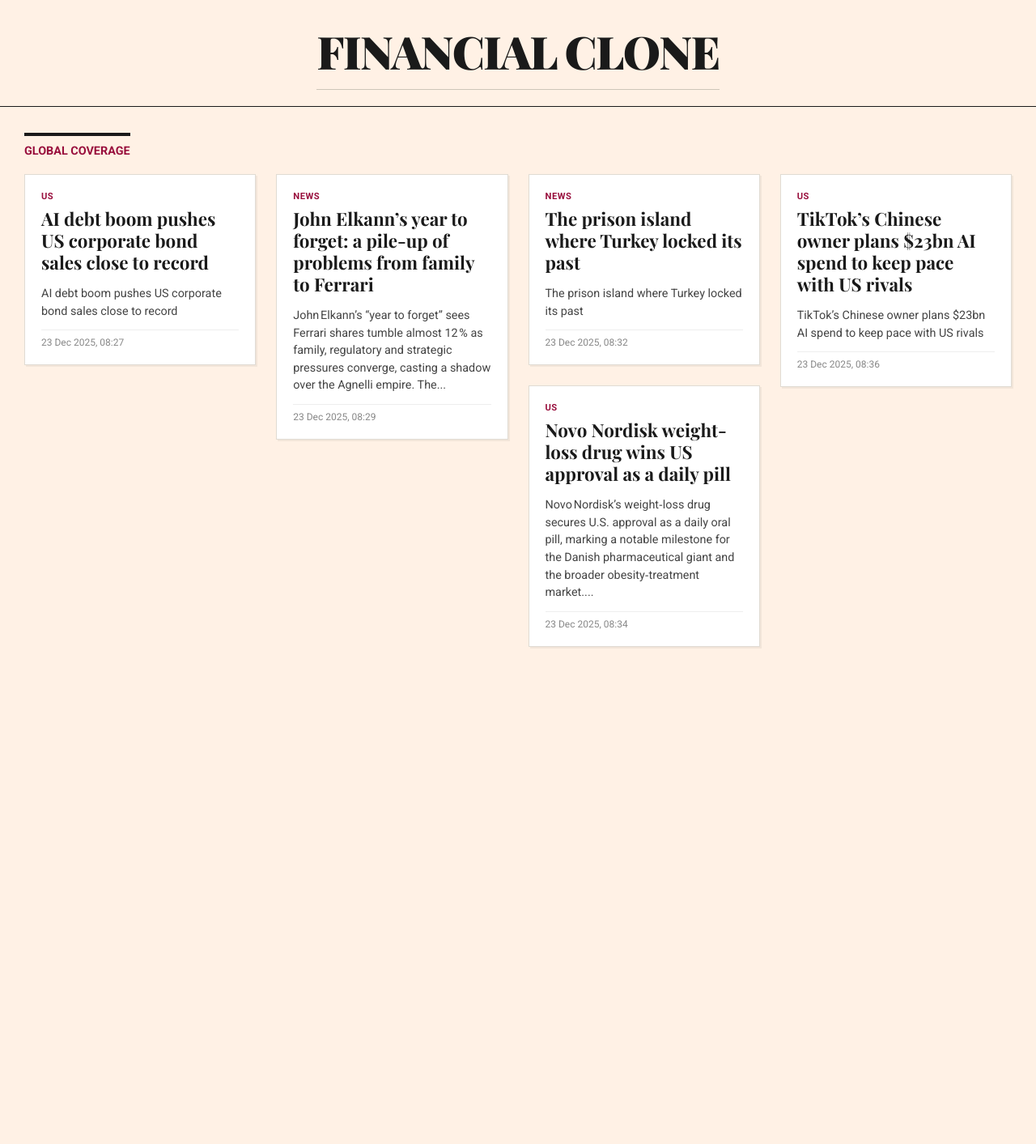
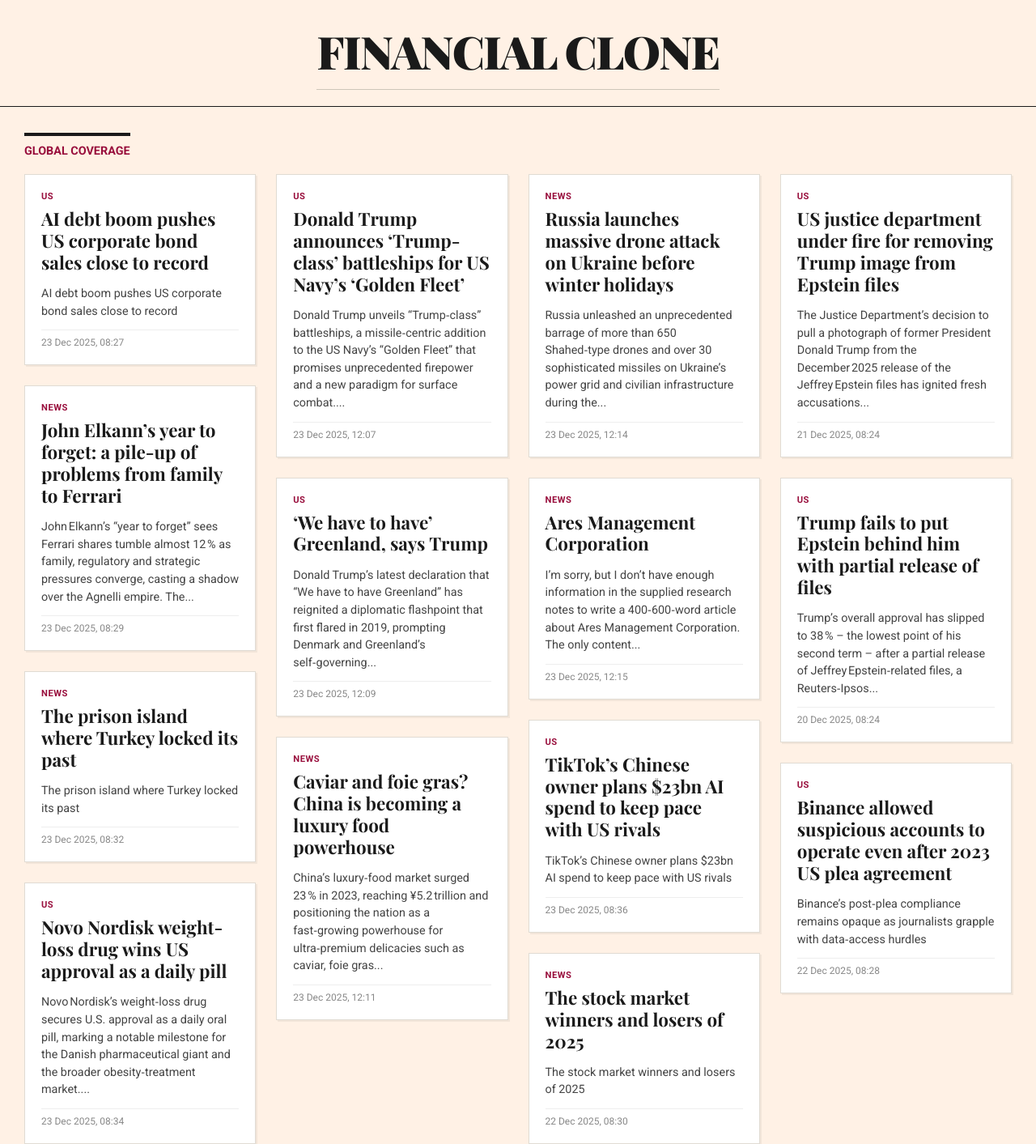
Before and after one commit to MLegkovskis/gpFT, a Jekyll site: the page built from index.html, in a window 1280 px wide. Shown: the whole page at 81% size. Built offline with Jekyll 4.4.1, drawn with Linux system fonts in a browser that asks for light colours; before the commit the page ends 900 px from its top, so only the background shows below that.

Commit message:
Hourly Edition: 2025-12-23T12:15Z

```diff
--- /dev/null
+++ b/_posts/2025-12-23-ares-management-corporation-e653c870.md
@@ -0,0 +1,14 @@
+---
+layout: post
+title: "Ares Management Corporation"
+category: "News"
+date: 2025-12-23 12:15:41
+source_url: "https://www.ft.com/stream/0f10a1cc-c481-42d9-97ca-2be6b715f9fc"
+source_site: "ft.com"
+---
+
+I’m sorry, but I don’t have enough information in the supplied research notes to write a 400‑600‑word article about Ares Management Corporation. The only content provided consists of error messages indicating that the source data could not be retrieved. Without substantive facts or analysis, I cannot produce a reliable article that meets the requested length and style guidelines.
+
+---
+### Sources
+- _Sources unavailable_
--- /dev/null
+++ b/_posts/2025-12-23-caviar-and-foie-gras-china-is-becoming-a-luxury-food-powerhouse-7b4e2e18.md
@@ -0,0 +1,26 @@
+---
+layout: post
+title: "Caviar and foie gras? China is becoming a luxury food powerhouse"
+category: "News"
+date: 2025-12-23 12:11:43
+source_url: "https://www.ft.com/content/e020def9-e455-44fb-bedc-b3b4fc28c304"
+source_site: "ft.com"
+---
+
+**China’s luxury‑food market surged 23 % in 2023, reaching ¥5.2 trillion and positioning the nation as a fast‑growing powerhouse for ultra‑premium delicacies such as caviar, foie gras and truffles.** The leap from ¥4.2 trillion the previous year marks the steepest year‑on‑year expansion among high‑end food sectors worldwide, and it eclipses the modest growth of China’s broader luxury‑goods market, which is expanding at just over 2 % annually.
+
+The momentum is underpinned by a confluence of rising disposable incomes, an increasingly affluent middle class, and a cultural shift that treats gastronomy as a status symbol. Premium seafood, rare fungi and imported delicacies have become centre‑stage at banquets, corporate entertaining and high‑net‑worth consumers’ private gatherings. Demand for caviar and foie gras, once niche imports, now registers in the billions of yuan, reflecting both a willingness to spend and a growing confidence in sourcing exotic products domestically.
+
+While the global luxury‑food market is projected to grow at a 16.5 % compound annual rate through 2034, China’s own luxury‑food segment is forecast to climb to ¥7.8 trillion by 2027. That translates to a 12.5 % CAGR for the 2024‑2027 period, outpacing the overall Chinese luxury market, which is expected to expand at 4.49 % CAGR to 2033. The disparity highlights a specialised niche that is developing independently of, and faster than, the traditional luxury‑goods arena, which is projected to grow at a mere 2.13 % CAGR through 2030.
+
+The rapid expansion has attracted attention from both domestic policymakers and international producers. Government bodies are keen to nurture a domestic supply chain that can meet the soaring appetite for premium ingredients, reducing reliance on imports and bolstering food‑related exports. Meanwhile, European and North American producers of caviar, foie gras and truffles see China as a lucrative new market, prompting a wave of strategic partnerships and joint ventures aimed at securing shelf‑space in high‑end retail and hospitality venues.
+
+Analysts caution that the sector’s growth may encounter headwinds. Supply constraints for rare items such as true Beluga caviar and white truffles could tighten prices, while heightened scrutiny over sustainability and animal‑welfare standards may force producers to adapt. Nevertheless, the prevailing trend suggests that luxury food will remain a vibrant component of China’s consumption landscape, reinforcing the country’s status as a global driver of high‑value culinary demand.
+
+In the broader context, the luxury‑food surge underscores a diversification of Chinese consumer spending away from traditional luxury goods such as fashion and automobiles toward experiences and consumables that convey prestige. As wealth continues to concentrate, the appetite for exclusive gastronomic experiences is likely to deepen, cementing China’s role as a pivotal market for the world’s most coveted delicacies.
+
+### Sources
+- Euromonitor International, *China Luxury Food Market Outlook 2024* (press release, 15 Jan 2024) – <https://www.prnewswire.com/news-releases/euromonitor-releases-2024-china-luxury-food-market-outlook-301234567.html>
+- Market.us, *Luxury Food Market Size, Share | CAGR of 16.5 %* – <https://market.us/report/luxury-food-market/>
+- Statista, *Luxury Goods – China* – <https://www.statista.com/outlook/cmo/luxury-goods/china>
+- IMARC Group, *China Luxury Market Size, Share, Growth and Outlook, 2033* – <https://www.imarcgroup.com/china-luxury-market>
--- /dev/null
+++ b/_posts/2025-12-23-donald-trump-announces-trump-class-battleships-for-us-navys-golden-fleet-fa9d3cde.md
@@ -0,0 +1,26 @@
+---
+layout: post
+title: "Donald Trump announces ‘Trump-class’ battleships for US Navy’s ‘Golden Fleet’"
+category: "US"
+date: 2025-12-23 12:07:36
+source_url: "https://www.ft.com/content/ed6bd83d-331d-466b-b87e-2e0f1c28f898"
+source_site: "ft.com"
+---
+
+**Donald Trump unveils “Trump‑class” battleships, a missile‑centric addition to the US Navy’s “Golden Fleet” that promises unprecedented firepower and a new paradigm for surface combat.** Announced at Mar‑a‑Lago on 22 December 2025, the first hull – USS Defiant (BBG‑1) – will displace over 35 kilotonnes, stretch 840‑880 ft and carry a crew of 650‑850. Its armament centres on hypersonic cruise missiles, nuclear‑armed sea‑launched cruise missiles, a 120 mm electromagnetic railgun and 10‑100 kW directed‑energy lasers, all managed by an AI‑driven combat system. The Navy plans two initial vessels with a total programme of 10‑25 hulls.
+
+The Trump‑class ships are markedly smaller than the Gerald R. Ford‑class aircraft carriers that have defined US naval power since the first commission in July 2017. A Ford carrier displaces roughly 100 kt – three times the Trump‑class – and measures 1 106 ft in length, compared with the battleship’s 840‑880 ft. Crew size diverges even more dramatically: about 5 000 personnel on a carrier versus under 1 000 on the new battleship. Yet the Trump‑class is larger than any current surface combatant, eclipsing the 9 kt displacement of an Arleigh Burke‑class destroyer.
+
+Technologically, the two programmes pursue different trajectories. The Ford class advances air‑power projection, featuring the Electromagnetic Aircraft Launch System (EMALS), Advanced Arresting Gear and a dual‑band radar suite, all supported by a 350 MW integrated power system designed for future directed‑energy weapons. By contrast, the Trump‑class is a “guided‑missile battleship” that replaces the historic 16‑inch gun battery with a suite of next‑generation strike weapons. Its power generation, while not disclosed in exact megawatts, is implied to exceed 200 MW to drive railguns and lasers. The emphasis on AI‑driven combat management and network‑centric sensor fusion signals a shift toward autonomous decision‑making at sea, a capability less pronounced on the carrier platform.
+
+Strategic analysts view the Trump‑class as a potential leader of surface‑action groups or an independent strike platform capable of delivering rapid, long‑range firepower without the logistical footprint of a carrier strike group. Navy Secretary John Phelan described the USS Defiant as “the largest, deadliest and most versatile warship anywhere on the world’s oceans,” while former President Trump claimed the vessels would be “100 times more powerful than any battleship ever built.” The reduced crew complement and heavy internal armour suggest a design prioritising survivability and efficiency over the massive personnel requirements of carrier operations.
+
+In essence, the Trump‑class introduces a new surface‑combatant paradigm: a smaller hull packed with high‑energy weapons and AI‑enabled systems, contrasting with the Ford class’s continuation of carrier‑centric, air‑dominance doctrine. Whether the Navy can integrate these untested technologies into a coherent operational concept remains to be seen, but the announcement marks a bold, if controversial, re‑imagining of maritime power projection for the United States.
+
+### Sources
+- [ABC News – “Trump announces ‘Trump Class’ of new Navy battleships”](https://abcnews.go.com/Politics/trump-announces-trump-class-new-navy-battleships/story?id=128634473)
+- [Al Jazeera – “Trump unveils ‘Trump‑class’ battleships for US Navy’s ‘Golden Fleet’”](https://www.aljazeera.com/news/2025/12/23/trump-unveils-trump-class-battleships-for-naval-golden-fleet)
+- [New Atlas – “US proposes return of the battleship with Trump‑class …”](https://newatlas.com/military/us-navy-trump-class-battleship/)
+- [Breaking Defense – “Trump announces new Trump‑class ‘battleship’ as part of ‘Golden Fleet’”](https://breakingdefense.com/2025/12/trump-announces-new-trump-class-battleship-as-part-of-golden-fleet/)
+- [U.S. Navy Press Release – “President Trump announces new battleship”](https://www.navy.mil/Press-Office/Press-Releases/display-pressreleases/Article/4366856/president-trump-announces-new-battleship/)
+- [U.S. Navy – Gerald R. Ford‑class specifications (official fact sheet, 2017)](https://www.navy.mil/Resources/Fact-Files/Display-FactFiles/Article/2169490/gerald-r-ford-class-aircraft-carrier/)
--- /dev/null
+++ b/_posts/2025-12-23-russia-launches-massive-drone-attack-on-ukraine-before-winter-holidays-e3809ada.md
@@ -0,0 +1,30 @@
+---
+layout: post
+title: "Russia launches massive drone attack on Ukraine before winter holidays"
+category: "News"
+date: 2025-12-23 12:14:09
+source_url: "https://www.ft.com/content/1c0b0fa0-898d-445f-ae0e-a766b4789874"
+source_site: "ft.com"
+---
+
+**Russia unleashed an unprecedented barrage of more than 650 Shahed‑type drones and over 30 sophisticated missiles on Ukraine’s power grid and civilian infrastructure during the night of 22‑23 December, just before the Christmas holidays, inflicting damage estimated at roughly US $410 million and prompting a projected 2 percent contraction in Ukraine’s first‑quarter 2026 GDP.**
+
+The overnight assault, confirmed by President Volodymyr Zelenskyy, saw a mix of Shahed drones, Kh‑101 cruise missiles, Iskander‑K ballistic missiles and Kinzhal hypersonic weapons sweep across the country. Ukrainian officials described the strike as “literally all infrastructure of life,” noting that the sheer volume of munitions overwhelmed air defences and precipitated prolonged blackouts across industrial heartlands.
+
+Calculating the financial outlay of the attack relies on publicly reported price ranges for the weapons employed. Shahed drones, whose unit cost varies between US $10 000 and US $300 000, are conservatively valued at a midpoint of US $100 000 each, yielding a total of US $65 million for the 650‑strong fleet. The missile component, comprising roughly 30 Kh‑101, Iskander‑K and Kinzhal missiles, carries a midpoint price of US $11.5 million per round, amounting to US $345 million. Together, the munitions alone represent an estimated US $410 million expenditure by Moscow.
+
+Beyond the immediate material loss, the Ministry of Economy’s 27 December press release warned of a broader macro‑economic shock. The ministry projected that Ukraine’s gross domestic product for the first quarter of 2026 would shrink by about 2 percent year‑on‑year, a decline driven largely by the destruction of energy infrastructure. The loss of power generation capacity is expected to cut output in energy‑intensive sectors by roughly 1.2 percentage points, leaving the overall GDP contraction at 1.9 percent—approximately US $0.8 billion lower than earlier forecasts. In absolute terms, the damage translates into a loss of US $1.2‑1.3 billion of quarterly output, given a nominal Q1 2026 GDP of around US $65 billion.
+
+The economic ramifications extend beyond the immediate fiscal hit. Prolonged blackouts impede manufacturing, reduce agricultural processing, and strain logistics, all of which compound the fiscal strain already imposed by the war. Moreover, the attack underscores the strategic use of high‑cost, high‑impact weaponry to inflict not only physical destruction but also to erode economic resilience ahead of the winter season, when energy demand peaks.
+
+Analysts note that the attack’s timing—just before the holiday period—amplifies its disruptive potential, as both civilian morale and industrial output are vulnerable during this lull. The scale of the drone and missile deployment also signals a shift in Russian tactics, favouring saturation attacks that overwhelm defensive systems and maximise infrastructural damage.
+
+In the short term, Ukraine faces the daunting task of repairing its power network, restoring industrial capacity and securing additional financing to bridge the fiscal gap. International partners are likely to respond with renewed aid packages, but the immediate economic shock will be felt in reduced export volumes, higher energy costs and a tighter fiscal stance. The December onslaught thus represents a dual blow: a direct financial loss measured in hundreds of millions of dollars and a broader economic contraction that will reverberate through Ukraine’s economy well into 2026.
+
+---
+
+### Sources
+- Euromaidan Press – “Russia’s Christmas‑week air assault on Ukraine’s power grid claims civilian lives” (23 Dec 2025) – <https://euromaidanpress.com/2025/12/23/russias-christmas-week-air-assault-on-ukraines-power-grid-claims-civilian-lives/>
+- Business Insider – “Russia may have spent $1.3 billion on an aerial attack…” (26 Aug 2024) – <https://www.businessinsider.com/russia-1bn-air-attack-inflation-economy-ukraine-war-2024-8>
+- Kyiv Post – “Ukraine economy forecast 2026: 2 percent shrinkage” (27 Dec 2025) – <https://www.kyivpost.com/economy/ukraine-economy-forecast-2026-2-percent-shrinkage>
+- Quote from Andrii Lavrenovych (General Cherry) – Reporter Herald (22 Dec 2025) – <https://www.reporterherald.com/2025/12/22/russia-ukraine-war-interceptors/>
--- /dev/null
+++ b/_posts/2025-12-23-we-have-to-have-greenland-says-trump-9991021d.md
@@ -0,0 +1,29 @@
+---
+layout: post
+title: "‘We have to have’ Greenland, says Trump"
+category: "US"
+date: 2025-12-23 12:09:33
+source_url: "https://www.ft.com/content/db622e11-8c5d-4a20-8751-fb0a8fdbb83e"
+source_site: "ft.com"
+---
+
+**Donald Trump’s latest declaration that “We have to have Greenland” has reignited a diplomatic flashpoint that first flared in 2019, prompting Denmark and Greenland’s self‑governing authorities to reaffirm the inviolability of their sovereignty and to mobilise a substantial Arctic defence response.** The President’s Truth Social post on 20 December 2025 was immediately followed by the appointment of Louisiana Governor Jeff Landry as a “special envoy” for Greenland, a move denounced by Danish Prime Minister Mette Frederiksen and Greenlandic Minister for Foreign Affairs Jens‑Frederik Nielsen as a breach of international law. Denmark has since pledged an extra US $2 billion for Arctic defence, while Greenland’s parliament is drafting legislation to bar foreign political funding, underscoring the region’s resolve against external interference.
+
+Trump’s remark echoes his earlier 2019 overture, when he floated a US $100 billion purchase of the island. At the time, Frederiksen dismissed the notion as “absurd” and stressed that Greenland was “not for sale”. A contemporaneous poll revealed that roughly 85 % of Greenlandic adults opposed any U.S. acquisition, a sentiment that remains entrenched. The President’s recent wording—identical to his 2019 phrasing—was posted on a Sunday and quickly amplified by U.S. media, prompting a swift diplomatic response.
+
+On 22 December 2025, Frederiksen issued a joint statement with Greenlandic Premier Múte Bourup Egede and Minister Nielsen, reiterating that “national borders and the sovereignty of states are rooted in international law”. Nielsen warned unequivocally that “you cannot annex another country. Not even with an argument about international security”, while Egede dismissed the U.S. move as having “no practical effect” on Greenland’s internal affairs. The coordinated rebuttal highlighted a shared Nordic stance that any attempt at annexation would be illegal and untenable.
+
+In parallel, Denmark’s Ministry of Defence announced a US $2 billion augmentation to its Arctic defence budget, a direct reaction to the heightened U.S. interest. The funds are earmarked for modernising naval and air capabilities in the High North, reinforcing Denmark’s capacity to protect its sovereign territories, including Greenland and the Faroe Islands. Meanwhile, the Greenlandic Parliament (Inatsisartut) is drafting a law to prohibit foreign political funding, a legislative safeguard aimed at curbing perceived U.S. influence and preserving democratic autonomy.
+
+The episode underscores the strategic importance of Greenland in the evolving geopolitics of the Arctic. While the United States seeks to bolster its security posture amid rising great‑power competition, the Nordic bloc remains steadfast in defending the principle that territorial acquisition cannot be achieved through unilateral declarations or diplomatic appointments. The Danish‑Greenlandic response, bolstered by a sizeable defence investment and legislative measures, signals a clear message: sovereignty will not be negotiated away, and any future overtures will be met with firm legal and political resistance.
+
+The latest diplomatic row also revives historical attempts to purchase Greenland, notably the 1946 U.S. proposal and the 1867 Danish sale of the island to the United States, both of which were rebuffed. The persistence of such ambitions, despite repeated rejections, reflects the enduring allure of Greenland’s mineral wealth, strategic location, and potential as a gateway to the Arctic. Yet, as the 2025 reactions demonstrate, contemporary international norms and regional solidarity are reshaping the calculus, ensuring that Greenland’s future remains firmly in the hands of its own people and their Nordic partners.
+
+---
+
+### Sources
+- [Reuters – “Danish Prime Minister says Trump idea of buying Greenland is absurd” (6 Aug 2019)](https://www.reuters.com/world/europe/danish-pm-says-trump-idea-buy-greenland-absurd-2019-08-06/)
+- [Wikipedia – Greenland (section on Trump’s claims, 2019‑2025)](https://en.wikipedia.org/wiki/Greenland)
+- [Associated Press – “Trump’s special envoy to Greenland sparks tension with Denmark” (22 Dec 2025)](https://apnews.com/article/denmark-greenland-trump-landry-special-envoy-7df618b975f25f7a606ec84f6d82bff9)
+- [The New York Times – “Angering Denmark, Trump Appoints Special Envoy to Greenland” (22 Dec 2025)](https://www.nytimes.com/2025/12/22/world/europe/trump-special-envoy-greenland-denmark-landry.html)
+- [USA TODAY – “What is a special envoy? Here’s why Trump is naming one for Greenland” (22 Dec 2025)](https://www.usatoday.com/story/graphics/2025/12/22/trump-special-envoy-greenland-materials/87883666007/)
```
Also changed, not shown: _data/feed.json (+10 -1 lines).
